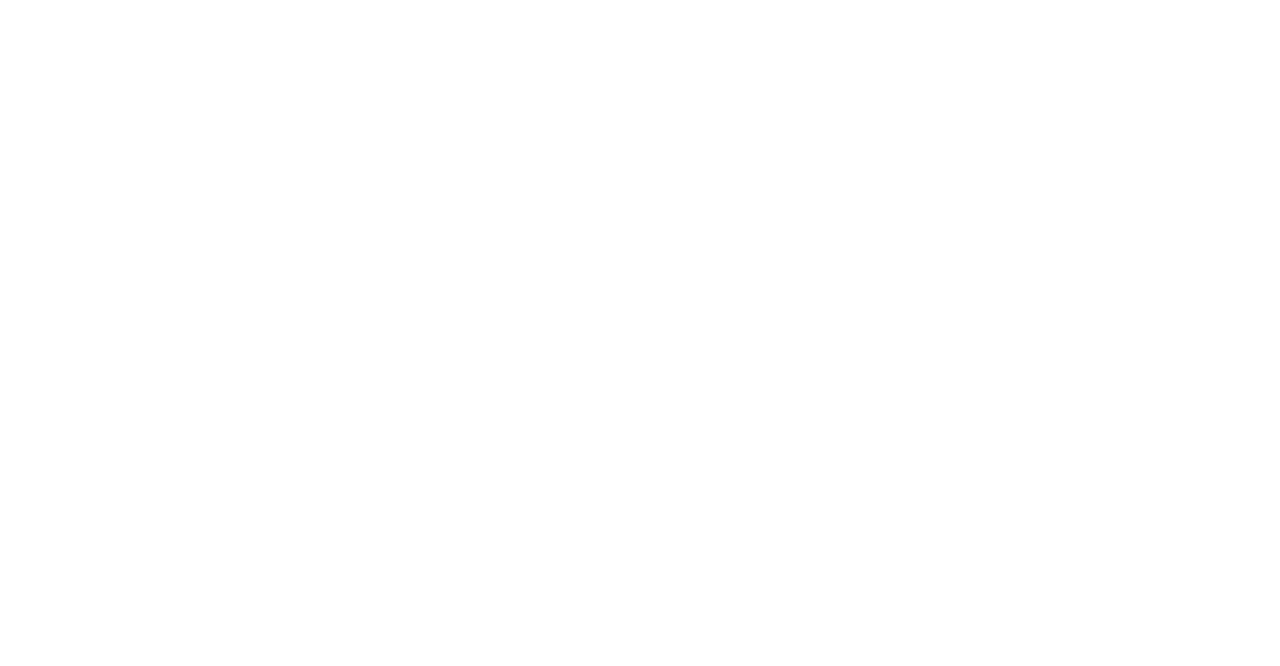
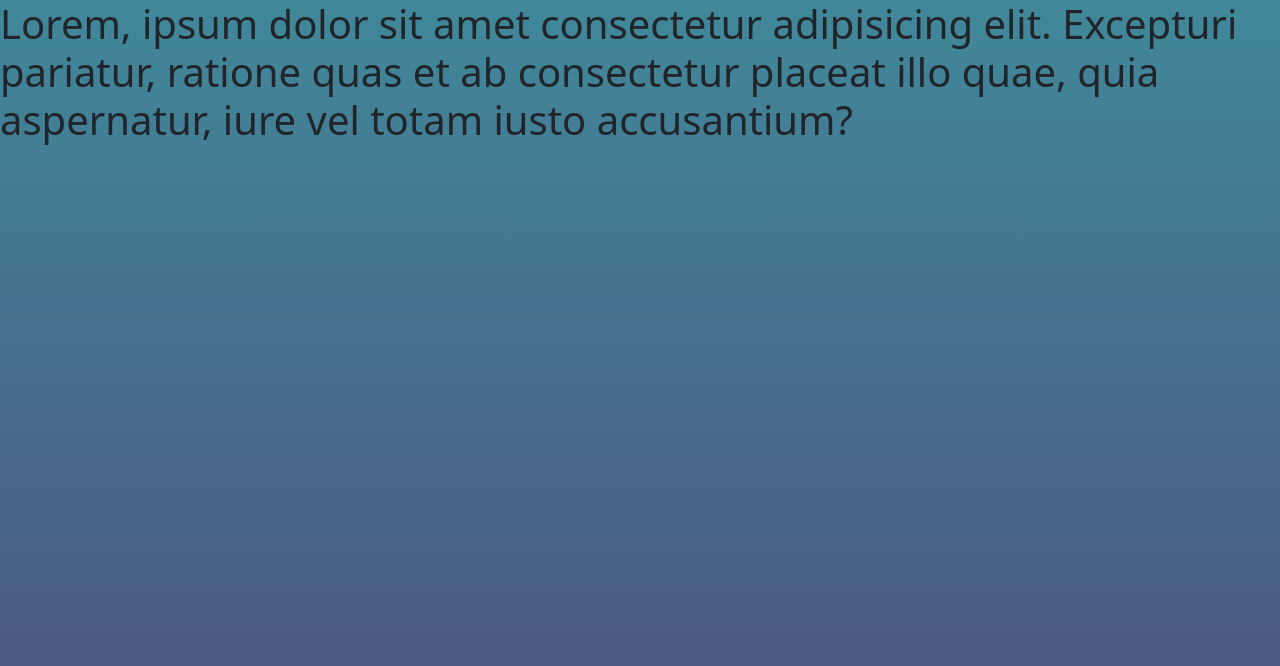
Before and after one commit to Huends-Jhoebert/doomsday-countdown-timer, a plain HTML site: page index.html in a window 1280 px wide. Drawn offline with nearby package versions, Linux system fonts and the light colour scheme.

Commit message:
Added bootstrap css link

```diff
--- a/dist/css/style.css
+++ b/dist/css/style.css
@@ -1,4 +1,10 @@
 * {
-  margin: 0;
-  padding: 0;
-  box-sizing: border-box; }
+   margin: 0;
+   padding: 0;
+   box-sizing: border-box;
+}
+
+.__container {
+   height: 100vh;
+   background-image: linear-gradient(#40889a, #4f5081);
+}
--- a/index.html
+++ b/index.html
@@ -6,11 +6,19 @@
 		<meta http-equiv="X-UA-Compatible" content="IE=edge">
 		<meta name="viewport" content="width=device-width, initial-scale=1.0">
 		<link rel="stylesheet" href="dist/css/style.css">
+		<link href="https://cdn.jsdelivr.net/npm/bootstrap@5.1.3/dist/css/bootstrap.min.css" rel="stylesheet"
+			integrity="sha384-1BmE4kWBq78iYhFldvKuhfTAU6auU8tT94WrHftjDbrCEXSU1oBoqyl2QvZ6jIW3" crossorigin="anonymous">
+
 		<title>Deadline Countdown Timer</title>
 	</head>
 
 	<body>
 
+		<div class="__container">
+			<h1>Lorem, ipsum dolor sit amet consectetur adipisicing elit. Excepturi pariatur, ratione quas et ab
+				consectetur placeat illo quae, quia aspernatur, iure vel totam iusto accusantium?</h1>
+		</div>
+
 	</body>
 
 </html>
```
